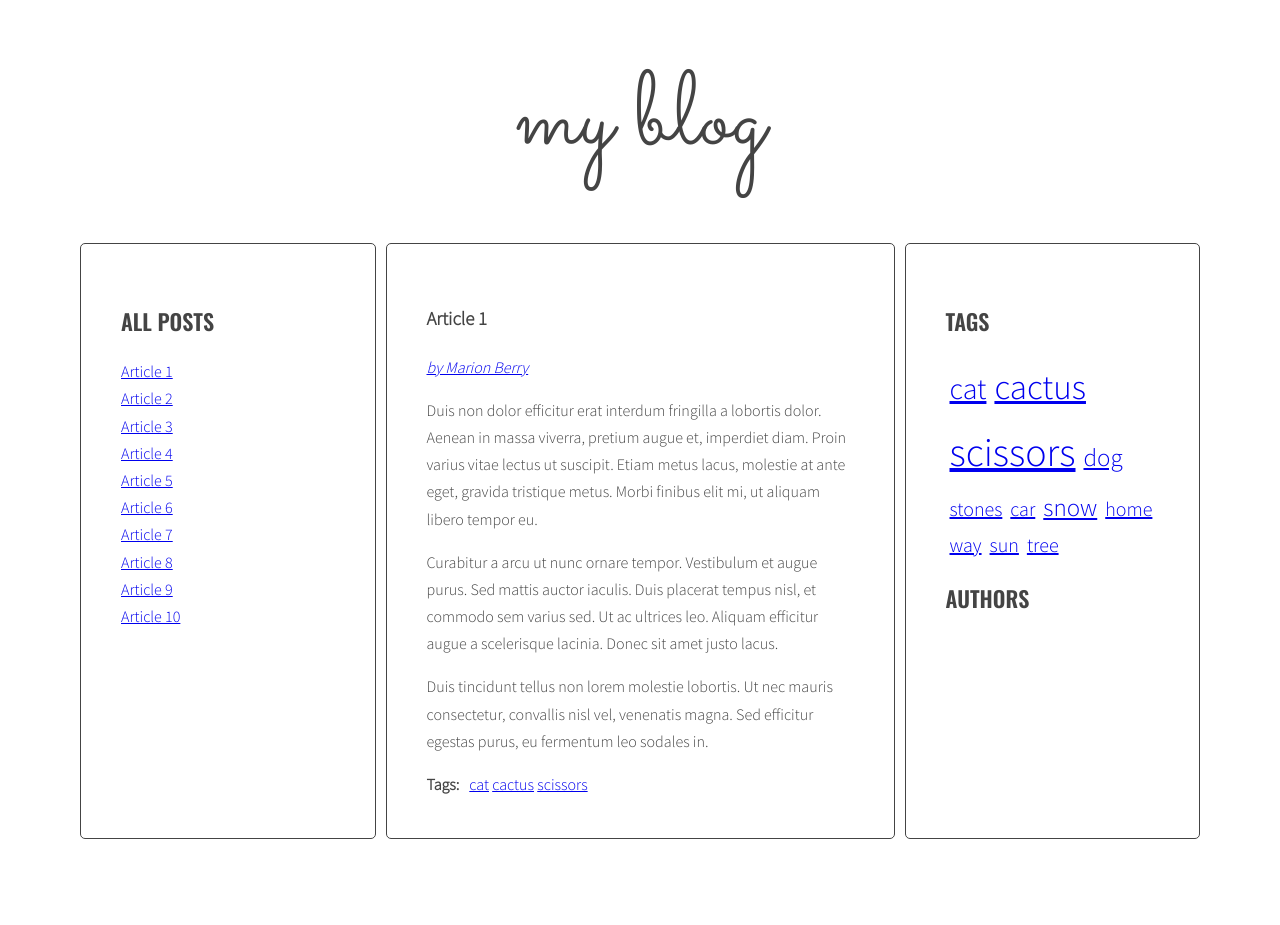
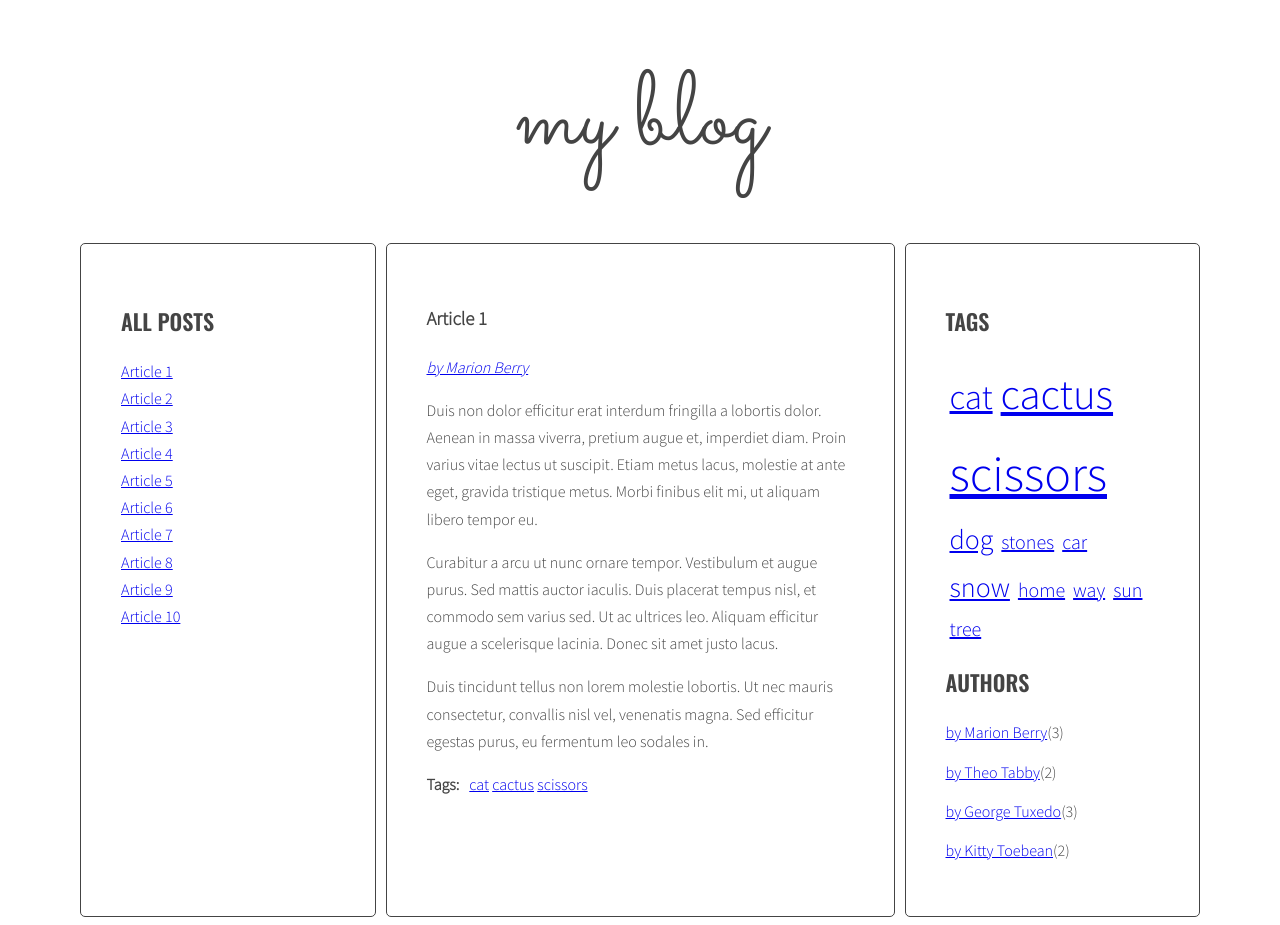
Before and after one commit to Demirion93/javascript-blog, a website: page index.html in a window 1280 px wide. Before the commit the page ends 847 px from the top, so only its background shows below. Drawn offline with nearby package versions, Linux system fonts and the light colour scheme.

Commit message:
Add js code for task 7.3

```diff
--- a/js/script.js
+++ b/js/script.js
@@ -66,7 +66,9 @@ function clearMessages(titleList){
     optTagsListSelector = '.tags.list',
     optCloudClassCount = 5,
     optCloudClassPrefix = 'tag-size-',
-    optAuthorsListSelector = '.authors.list';
+    optAuthorsListSelector = '.authors.list',
+    optAuthorClassCount = 5,
+    optAuthorClassPrefix = 'author-size-';
 
   function generateTitleLinks(customSelector = ''){
 
@@ -344,7 +346,38 @@ function clearMessages(titleList){
 
   addClickListenersToTags();
 
+  function calculateAuthorsParams(authors){
+    const params = {
+      min:999999,
+      max: 0
+    };
+    console.log(params);
+
+    for(let author in authors){
+      console.log(author + ' is used ' + authors[author] + ' times');
+      if(authors[authors] > params.max){
+        params.max = authors[author];
+      }
+      if(authors[authors] < params.min){
+        params.min = authors[author];
+      }
+    }
+    console.log(authors);
+    return params;
+  }
+
+  function calculateAuthorsClass(count, params){
+    const normalizedCount = count - params.min;
+    const normalizedMax = params.max - params.min;
+    const percentage = normalizedCount / normalizedMax;
+    const classNumber = Math.floor( percentage * (optAuthorClassCount - 1) + 1 );
+    return optAuthorClassPrefix+classNumber;
+  }
+
   function generateAuthors(){
+    /* [NEW] create a new variable allTags with an empty object */
+    let allAuthors = {};
+
     /* find all articles */
 
     const articles = document.querySelectorAll(optArticleSelector);
@@ -379,6 +412,17 @@ function clearMessages(titleList){
       html = html + linkHTML;
       console.log(linkHTML);
 
+      /* [NEW] check if this link is NOT already in allAuthors */
+      authorsWrapper.innerHTML = html;
+      if(!allAuthors[articleAuthors]) {
+
+        /* [NEW] add articleAuthor to allAuthors object */
+
+        allAuthors[articleAuthors] = 1;
+      } else {
+        allAuthors[articleAuthors]++;
+      }
+
       /* insert HTML of all the links into the tags wrapper */
 
       authorsWrapper.innerHTML = html;
@@ -386,6 +430,30 @@ function clearMessages(titleList){
 
     /* END LOOP: for every article: */
     }
+
+    const authorList = document.querySelector('.authors.list');
+    const authorsParams = calculateAuthorsParams(allAuthors);
+    console.log('authorsParams:', authorsParams);
+
+    /* [NEW] create variable for all links HTML code */
+    let allAuthorsHTML = '';
+
+    /* [NEW] START LOOP: for each author in allAuthors: */
+
+    for(let articleAuthor in allAuthors){
+
+      /* [NEW] generate code of a link and add it to allAuthorsHTML */
+
+      const authorLinkHTML = calculateAuthorsClass(allAuthors[articleAuthor], authorsParams);
+      console.log('authorLinkHTML:', authorLinkHTML);
+      allAuthorsHTML += '<li><a href="#author-' + articleAuthor + '" class ="' + authorLinkHTML + '">' + articleAuthor + '</a>(' + allAuthors[articleAuthor] + ')</li>';
+      console.log(allAuthorsHTML);
+
+    /* [NEW] END LOOP: for each tag in allTags: */
+    }
+    /*[NEW] add HTML from allTagsHTML to tagList */
+
+    authorList.innerHTML = allAuthorsHTML;
   }
   generateAuthors();
 
--- a/sass/style.scss
+++ b/sass/style.scss
@@ -133,17 +133,17 @@ body {
 }
 
 .tag-size-2 {
-  font-size: 25px;
+  font-size: 28px;
 }
 
 .tag-size-3 {
-  font-size: 30px;
+  font-size: 35px;
 }
 
 .tag-size-4 {
-  font-size: 35px;
+  font-size: 43px;
 }
 
 .tag-size-5 {
-  font-size: 40px;
+  font-size: 50px;
 }
```
Also changed, not shown: css/style.css.
